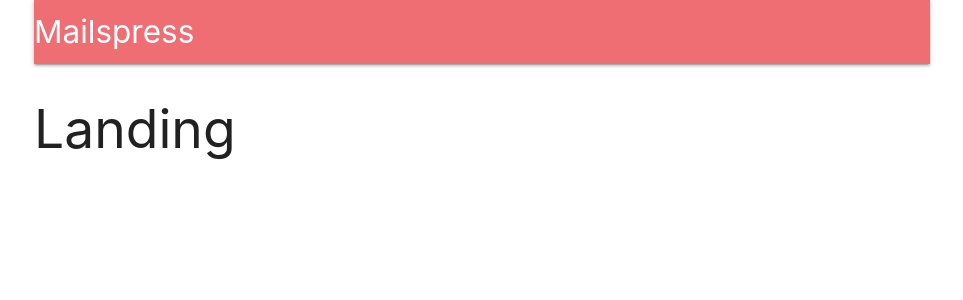
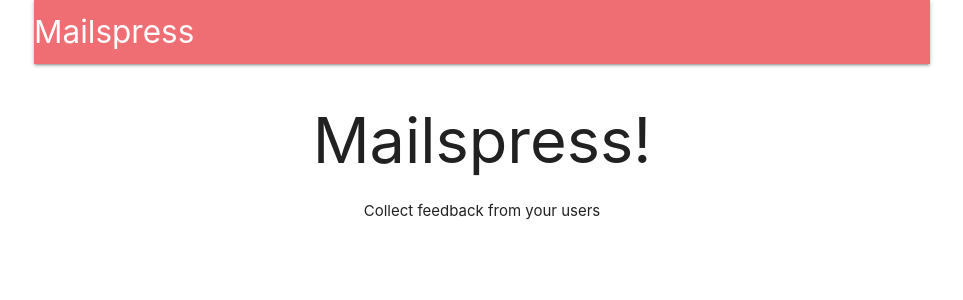
Before and after one commit to KevinRK29/Mailspress, a React (Create React App) app in the folder client/: page / in a window 1280 px wide. Shown: the top 300 px of the page, without its empty margins (158-1121 px from the left). Built offline with nearby package versions, Linux system fonts and the light colour scheme; no server answers.

Commit message:
created Landing component

```diff
--- a/client/src/components/App.js
+++ b/client/src/components/App.js
@@ -2,11 +2,11 @@ import React, { Component } from "react";
 import { BrowserRouter, Route } from "react-router-dom";
 import { connect } from "react-redux";
 import * as actions from "../actions";
+import Landing from "./Landing";
 
 import Header from "./Header";
 const Dashboard = () => <h2>Dashboard</h2>;
 const SurveyNew = () => <h2>SurveyNew</h2>;
-const Landing = () => <h2>Landing</h2>;
 
 class App extends Component {
   componentDidMount() {
--- /dev/null
+++ b/client/src/components/Landing.js
@@ -0,0 +1,12 @@
+import React from "react";
+
+const Landing = () => {
+  return (
+    <div style={{ textAlign: "center" }}>
+      <h1>Mailspress!</h1>
+      Collect feedback from your users
+    </div>
+  );
+};
+
+export default Landing;
```
